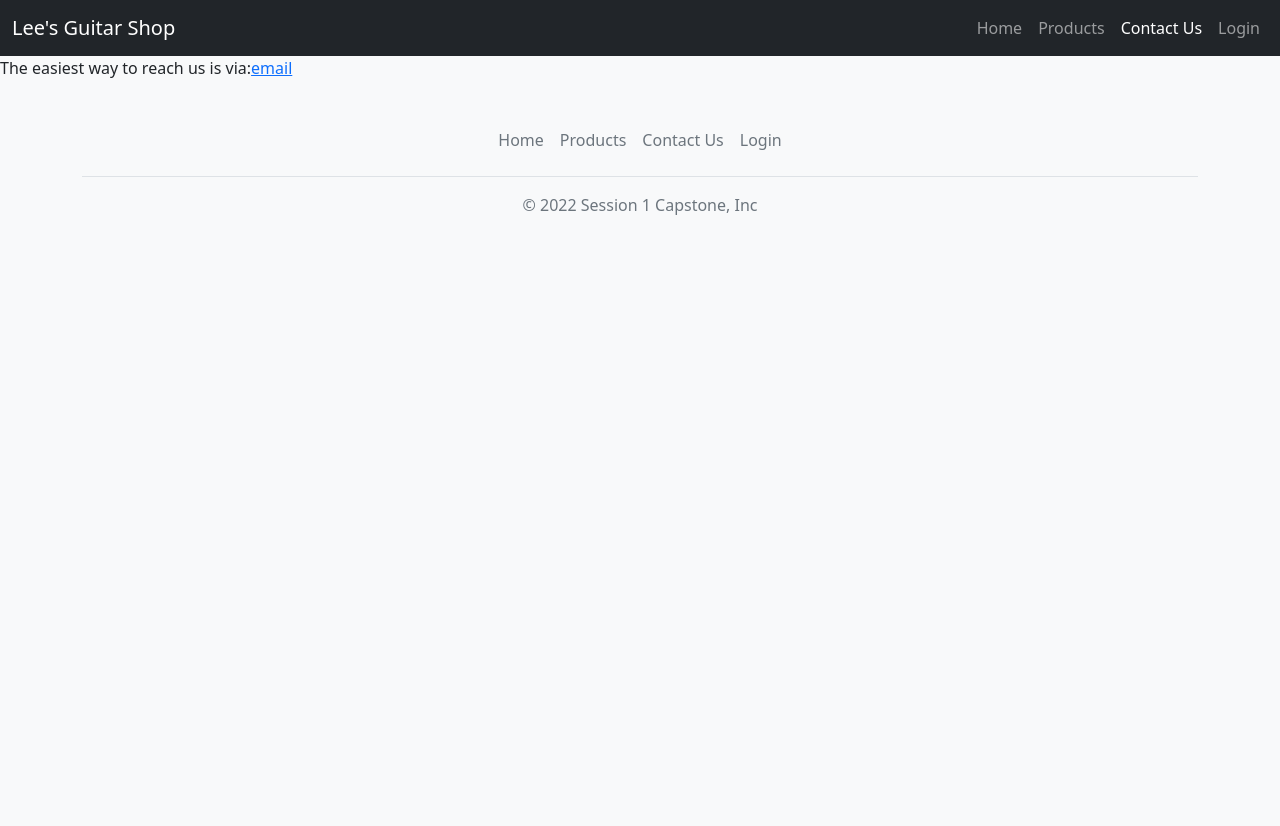
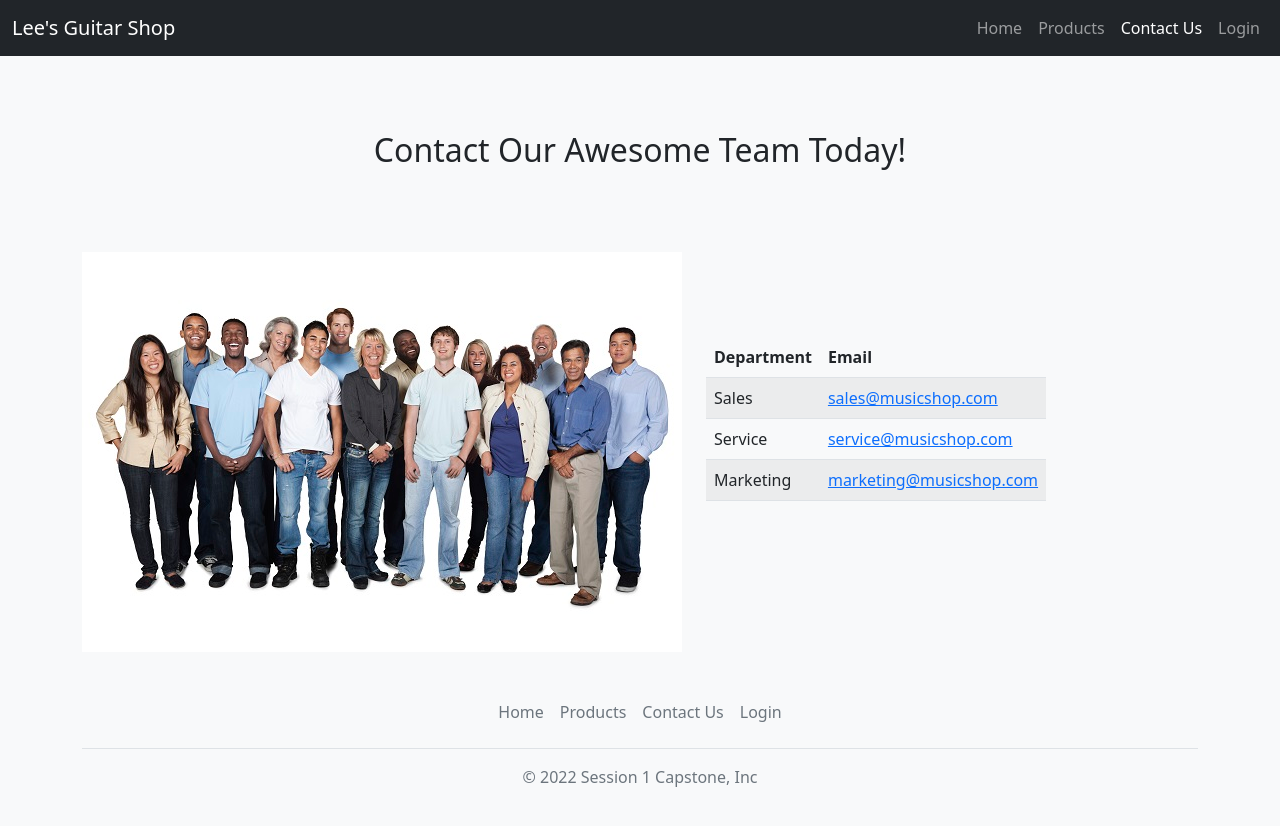
Before and after one commit to uptacamp/lees_super_awesome_store, a plain HTML site: page contact.html in a window 1280 px wide. Before the commit the page ends 800 px from the top, so only its background shows below. Drawn offline with nearby package versions, Linux system fonts and the light colour scheme.

Commit message:
add contact table | fix sizing on cards

```diff
--- a/assets/css/styles.css
+++ b/assets/css/styles.css
@@ -20,3 +20,22 @@
    width: 100%;
    margin-left: auto;
 }
+
+.card {
+   height: 580px;
+}
+
+#contact_table {
+
+   margin-top: 85px;
+   width: 100px;
+}
+
+#review1, #review2, #review3 {
+   height: 120px;
+}
+
+.row h2 {
+   text-align: center;
+   padding: 75px;
+}
--- a/contact.html
+++ b/contact.html
@@ -45,9 +45,54 @@
         </div>
 
       </nav>
-        <div>
-         <p>The easiest way to reach us is via:<a href="mailto:test@test.com">email</a></p>
+
+
+
+      <div class="container">
+        <div class="row" colspan="12">
+            <h2>Contact Our Awesome Team Today!</h2>
         </div>
+        <div class="row">
+          <div class="col-sm">
+            <img src="assets/images/team.jpg">
+          </div>
+          <div class="col-sm">
+            <table class="table table-striped" id="contact_table">
+                <thead>
+                <tr>
+                    <th scope="col">Department</th>
+                    <th scope="col">Email</th>
+                </tr>
+                </thead>
+                <tbody>
+                <tr>
+
+                    <td>Sales</td>
+                    <td><a href="mailto:sales@musicshop.com">sales@musicshop.com</a></td>
+
+                </tr>
+                <tr>
+
+                    <td>Service</td>
+                    <td><a href="mailto:service@musicshop.com">service@musicshop.com</a></td>
+
+                </tr>
+                <tr>
+
+                    <td>Marketing</td>
+                    <td><a href="mailto:marketing@musicshop.com">marketing@musicshop.com</a></td>
+                </tr>
+                </tbody>
+            </table>
+          </div>
+
+        </div>
+      </div>
+
+
+
+
+
 
   <!-- including bootstrap js-->
   <script src="https://cdn.jsdelivr.net/npm/bootstrap@5.2.0-beta1/dist/js/bootstrap.bundle.min.js" integrity="sha384-pprn3073KE6tl6bjs2QrFaJGz5/SUsLqktiwsUTF55Jfv3qYSDhgCecCxMW52nD2" crossorigin="anonymous"></script>
```
Also changed, not shown: index.html (+3 -5 lines), products.html (+2 -2 lines), assets/images/team.jpg (added).
